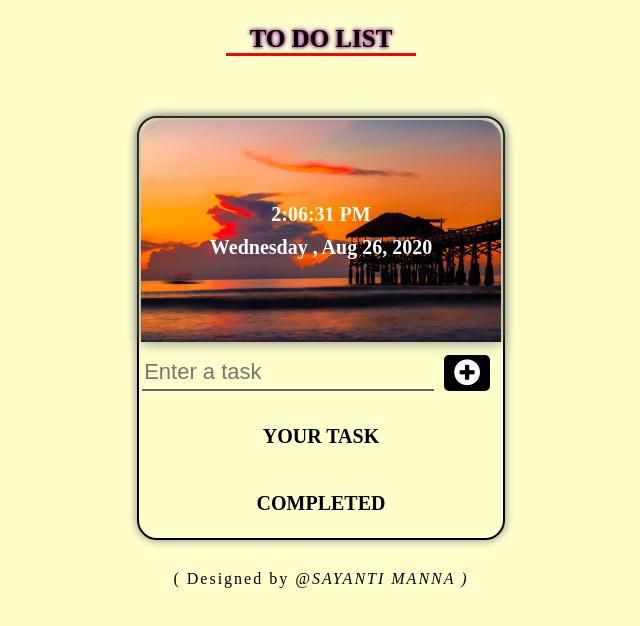
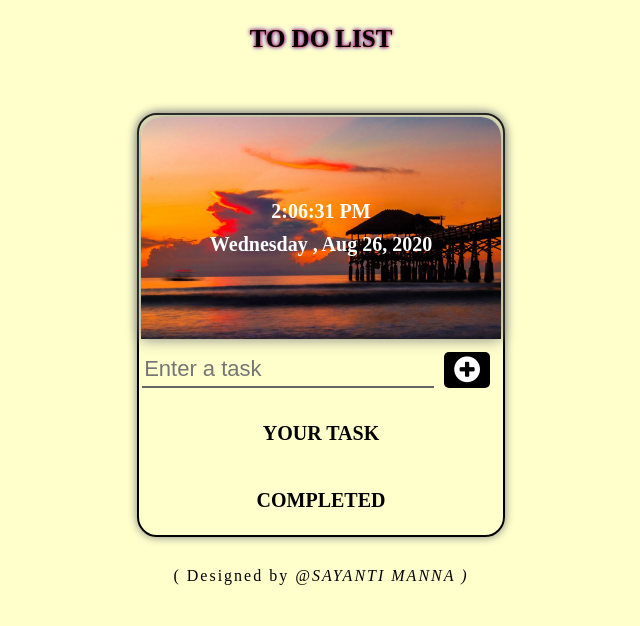
Before and after one commit to SayantiManna/todolist.github.io, a plain HTML site: page index.html in a window 1280 px wide. Shown: the whole page, without its empty margins (319-959 px from the left). Drawn offline with Linux system fonts and the light colour scheme.

Commit message:
to do list
by using javascript

```diff
--- a/index.html
+++ b/index.html
@@ -17,8 +17,6 @@
 			font-size: 25px;
 			font-weight: bolder;
 			margin-bottom:10px;
-			border-bottom: 3px solid red;
-			width:15%;
      		text-shadow: 0 0 3px #FF0000, 0 0 5px #0000FF;
 		}
 		table{
@@ -108,9 +106,7 @@
 
 </head>
 <body>
-	<div align="center">
 		<p class="to-do">TO DO LIST</p>
-	</div>
 
 	<table align="center" style="border:2px solid black;">
 		<tr style="">
```
